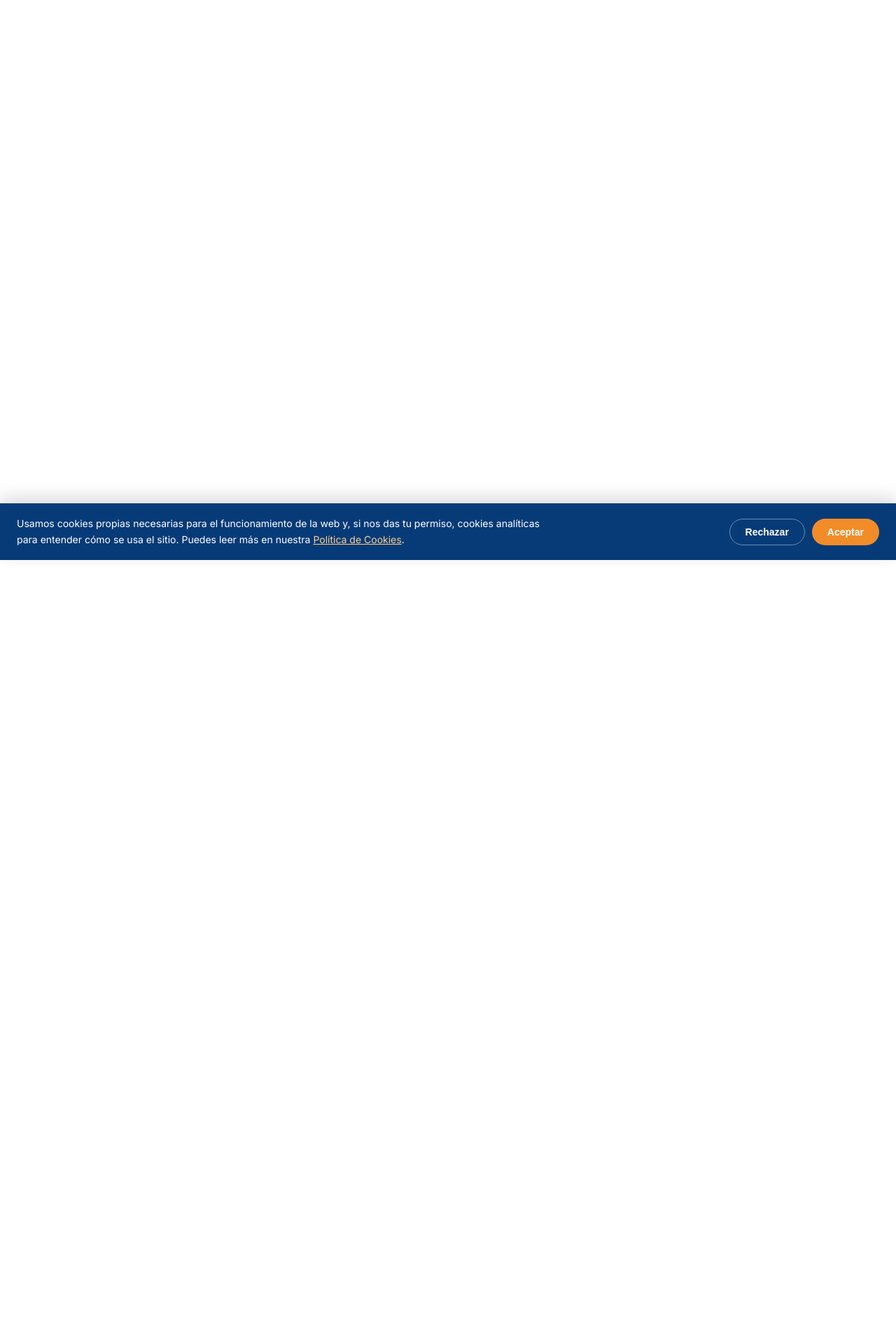
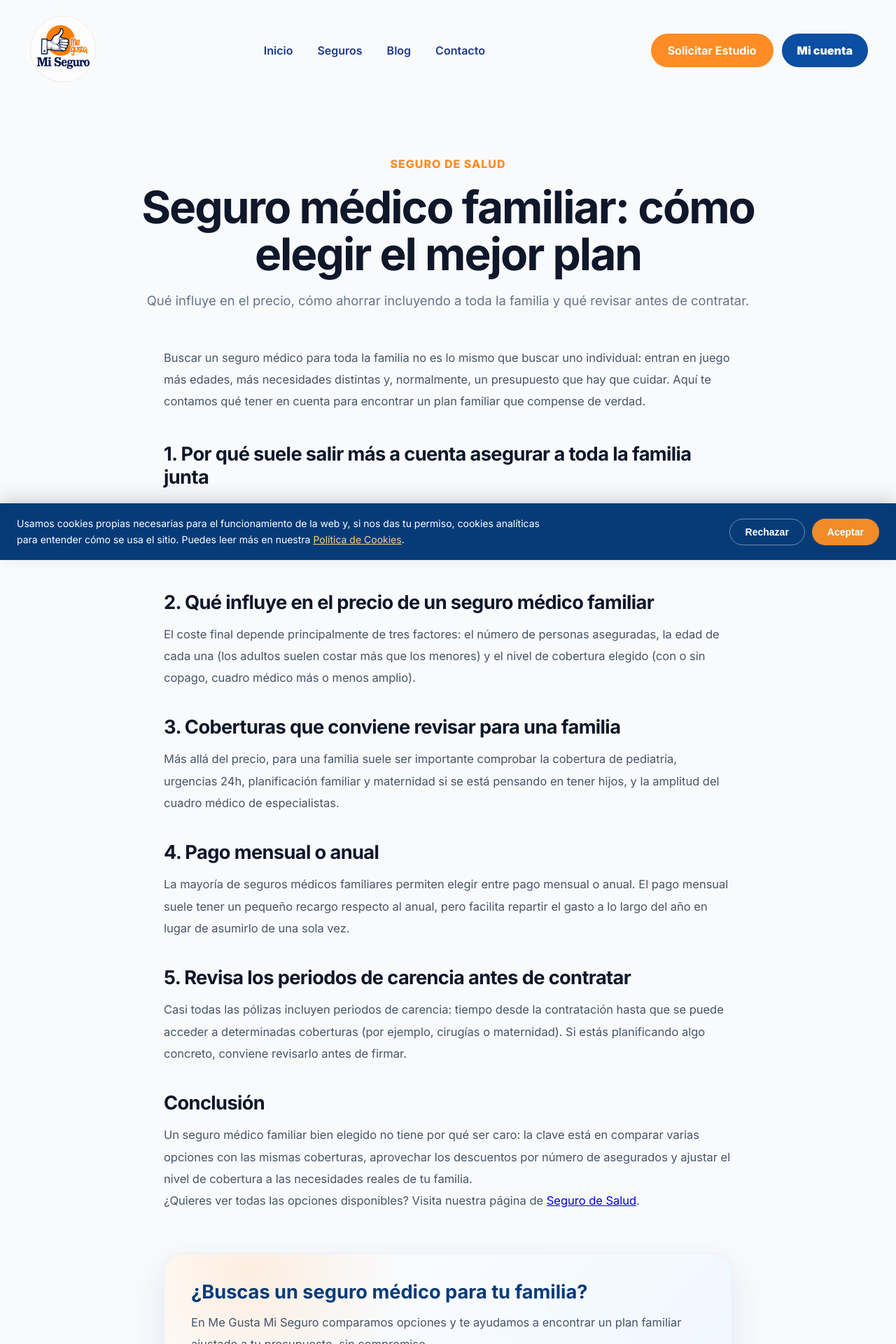
Before and after one commit to JaviGzlez/megustamiseguro, a React (Vite) app: page /blog/seguro-medico-familiar-como-elegir-el-mejor-plan in a window 1280 px wide. Shown: the top 1920 px of the page at 70% size. Before the commit the page ends 800 px from the top, so only its background shows below. Built offline with nearby package versions, Linux system fonts and the light colour scheme.

Commit message:
Blog de familias

```diff
--- a/scripts/prerender-meta.mjs
+++ b/scripts/prerender-meta.mjs
@@ -154,6 +154,12 @@ const ROUTES = [
     description:
       "Responsabilidad civil del transportista, mercancías en tránsito, flotas y transporte internacional. Te contamos qué cubre cada modalidad y cuál necesitas.",
   },
+  {
+    path: "/blog/seguro-medico-familiar-como-elegir-el-mejor-plan",
+    title: "Seguro médico familiar: cómo elegir el mejor plan | Me Gusta Mi Seguro",
+    description:
+      "Cómo elegir un seguro médico familiar económico, qué influye en el precio y cómo ahorrar al incluir a toda la familia en la misma póliza.",
+  },
 ];
 
 function buildHtml(template, route) {
--- a/src/main.jsx
+++ b/src/main.jsx
@@ -23,6 +23,7 @@ import ArticuloSeguroMascotas from "./pages/ArticuloSeguroMascotas";
 import ArticuloSeguroGatos from "./pages/ArticuloSeguroGatos";
 import ArticuloAutonomos from "./pages/ArticuloAutonomos";
 import ArticuloSeguroTransporte from "./pages/ArticuloSeguroTransporte";
+import ArticuloSeguroMedicoFamiliar from "./pages/ArticuloSeguroMedicoFamiliar";
 import AvisoLegal from "./pages/AvisoLegal";
 import PoliticaPrivacidad from "./pages/PoliticaPrivacidad";
 import PoliticaCookies from "./pages/PoliticaCookies";
@@ -92,6 +93,10 @@ ReactDOM.createRoot(document.getElementById("root")).render(
            path="/blog/seguro-transporte-mercancia-todo-lo-que-necesitas-saber"
            element={<ArticuloSeguroTransporte />}
         />
+        <Route
+           path="/blog/seguro-medico-familiar-como-elegir-el-mejor-plan"
+           element={<ArticuloSeguroMedicoFamiliar />}
+        />
 
         <Route path="/aviso-legal" element={<AvisoLegal />} />
         <Route path="/politica-privacidad" element={<PoliticaPrivacidad />} />
--- /dev/null
+++ b/src/pages/ArticuloSeguroMedicoFamiliar.jsx
@@ -0,0 +1,174 @@
+import "./Blog.css";
+import { Helmet } from "react-helmet-async";
+import FaqSchema from "../components/FaqSchema";
+
+function ArticuloSeguroMedicoFamiliar() {
+  return (
+    <main className="blogPage">
+      <Helmet>
+        <title>Seguro médico familiar: cómo elegir el mejor plan | Me Gusta Mi Seguro</title>
+        <meta
+          name="description"
+          content="Cómo elegir un seguro médico familiar económico, qué influye en el precio y cómo ahorrar al incluir a toda la familia en la misma póliza."
+        />
+              <link rel="canonical" href="https://megustamiseguro.es/blog/seguro-medico-familiar-como-elegir-el-mejor-plan" />
+
+        <meta property="og:type" content="website" />
+        <meta property="og:title" content="Seguro médico familiar: cómo elegir el mejor plan | Me Gusta Mi Seguro" />
+        <meta property="og:description" content="Cómo elegir un seguro médico familiar económico, qué influye en el precio y cómo ahorrar al incluir a toda la familia en la misma póliza." />
+        <meta property="og:url" content="https://megustamiseguro.es/blog/seguro-medico-familiar-como-elegir-el-mejor-plan" />
+        <meta property="og:image" content="https://megustamiseguro.es/og-image.jpg" />
+        <meta property="og:locale" content="es_ES" />
+        <meta property="og:site_name" content="Me Gusta Mi Seguro" />
+
+        <meta name="twitter:card" content="summary_large_image" />
+        <meta name="twitter:title" content="Seguro médico familiar: cómo elegir el mejor plan | Me Gusta Mi Seguro" />
+        <meta name="twitter:description" content="Cómo elegir un seguro médico familiar económico, qué influye en el precio y cómo ahorrar al incluir a toda la familia en la misma póliza." />
+        <meta name="twitter:image" content="https://megustamiseguro.es/og-image.jpg" />
+      </Helmet>
+
+      <FaqSchema
+        items={[
+          {
+            question: "¿Es más barato asegurar a toda la familia junta?",
+            answer:
+              "Sí, en general. Muchas aseguradoras aplican descuentos por cada miembro adicional incluido en la misma póliza, por lo que suele salir más económico que contratar seguros individuales por separado.",
+          },
+          {
+            question: "¿Qué edad de los hijos afecta más al precio del seguro médico familiar?",
+            answer:
+              "El precio depende del número de asegurados, sus edades y el nivel de cobertura elegido. Los menores suelen tener primas más reducidas que los adultos, y a partir de ciertas edades algunas aseguradoras aplican recargos.",
+          },
+          {
+            question: "¿Puedo pagar el seguro médico familiar de forma mensual?",
+            answer:
+              "Sí, la mayoría de aseguradoras permiten el pago mensual además del anual, normalmente con un pequeño recargo respecto al pago anual, para facilitar ajustar el gasto al presupuesto familiar.",
+          },
+        ]}
+      />
+
+      <header className="blogHeader">
+        <a href="/">
+          <img
+            src="/images/logo.png"
+            alt="Me Gusta Mi Seguro"
+            className="blogLogo"
+          />
+        </a>
+
+        <nav className="blogNav">
+          <a href="/">Inicio</a>
+          <a href="/#seguros">Seguros</a>
+          <a href="/blog">Blog</a>
+          <a href="/#contacto">Contacto</a>
+        </nav>
+
+        <div className="headerAcciones">
+          <a href="/#contacto" className="blogHeaderBtn">
+          Solicitar Estudio
+          </a>
+
+          <a href="/mi-cuenta" className="miCuentaBtn">
+          Mi cuenta
+          </a>
+        </div>
+      </header>
+
+      <section className="articleHero">
+        <p>Seguro de Salud</p>
+
+        <h1>Seguro médico familiar: cómo elegir el mejor plan</h1>
+
+        <span>
+          Qué influye en el precio, cómo ahorrar incluyendo a toda la familia
+          y qué revisar antes de contratar.
+        </span>
+      </section>
+
+      <article className="articleContent">
+        <p className="articleIntro">
+          Buscar un seguro médico para toda la familia no es lo mismo que
+          buscar uno individual: entran en juego más edades, más necesidades
+          distintas y, normalmente, un presupuesto que hay que cuidar. Aquí te
+          contamos qué tener en cuenta para encontrar un plan familiar que
+          compense de verdad.
+        </p>
+
+        <h2>1. Por qué suele salir más a cuenta asegurar a toda la familia junta</h2>
+
+        <p>
+          La mayoría de aseguradoras aplican descuentos por cada miembro
+          adicional que se incluye en la misma póliza. En la práctica, esto
+          suele significar que asegurar a una familia de 4 bajo un mismo
+          seguro médico familiar sale más económico que contratar 4 pólizas
+          individuales por separado.
+        </p>
+
+        <h2>2. Qué influye en el precio de un seguro médico familiar</h2>
+
+        <p>
+          El coste final depende principalmente de tres factores: el número
+          de personas aseguradas, la edad de cada una (los adultos suelen
+          costar más que los menores) y el nivel de cobertura elegido
+          (con o sin copago, cuadro médico más o menos amplio).
+        </p>
+
+        <h2>3. Coberturas que conviene revisar para una familia</h2>
+
+        <p>
+          Más allá del precio, para una familia suele ser importante
+          comprobar la cobertura de pediatría, urgencias 24h, planificación
+          familiar y maternidad si se está pensando en tener hijos, y la
+          amplitud del cuadro médico de especialistas.
+        </p>
+
+        <h2>4. Pago mensual o anual</h2>
+
+        <p>
+          La mayoría de seguros médicos familiares permiten elegir entre pago
+          mensual o anual. El pago mensual suele tener un pequeño recargo
+          respecto al anual, pero facilita repartir el gasto a lo largo del
+          año en lugar de asumirlo de una sola vez.
+        </p>
+
+        <h2>5. Revisa los periodos de carencia antes de contratar</h2>
+
+        <p>
+          Casi todas las pólizas incluyen periodos de carencia: tiempo desde
+          la contratación hasta que se puede acceder a determinadas
+          coberturas (por ejemplo, cirugías o maternidad). Si estás
+          planificando algo concreto, conviene revisarlo antes de firmar.
+        </p>
+
+        <h2>Conclusión</h2>
+
+        <p>
+          Un seguro médico familiar bien elegido no tiene por qué ser caro:
+          la clave está en comparar varias opciones con las mismas
+          coberturas, aprovechar los descuentos por número de asegurados y
+          ajustar el nivel de cobertura a las necesidades reales de tu
+          familia.
+        </p>
+
+        <p>
+          ¿Quieres ver todas las opciones disponibles? Visita nuestra
+          página de <a href="/seguro-salud">Seguro de Salud</a>.
+        </p>
+
+        <div className="articleCta">
+          <h3>¿Buscas un seguro médico para tu familia?</h3>
+
+          <p>
+            En Me Gusta Mi Seguro comparamos opciones y te ayudamos a
+            encontrar un plan familiar ajustado a tu presupuesto, sin
+            compromiso.
+          </p>
+
+          <a href="/#contacto">Solicitar estudio gratuito</a>
+        </div>
+      </article>
+    </main>
+  );
+}
+
+export default ArticuloSeguroMedicoFamiliar;
--- a/src/pages/Blog.jsx
+++ b/src/pages/Blog.jsx
@@ -47,6 +47,11 @@ function Blog() {
       title: "Seguro de transporte y mercancía: todo lo que necesitas saber",
       text: "RC del transportista, mercancías en tránsito, flotas y transporte internacional.",
       url: "/blog/seguro-transporte-mercancia-todo-lo-que-necesitas-saber",
+    },
+    {
+      title: "Seguro médico familiar: cómo elegir el mejor plan",
+      text: "Qué influye en el precio, cómo ahorrar y qué revisar antes de contratar.",
+      url: "/blog/seguro-medico-familiar-como-elegir-el-mejor-plan",
     },
   ];
 
```
Also changed, not shown: 1 other file (tests, documents, lock files or other folders).
